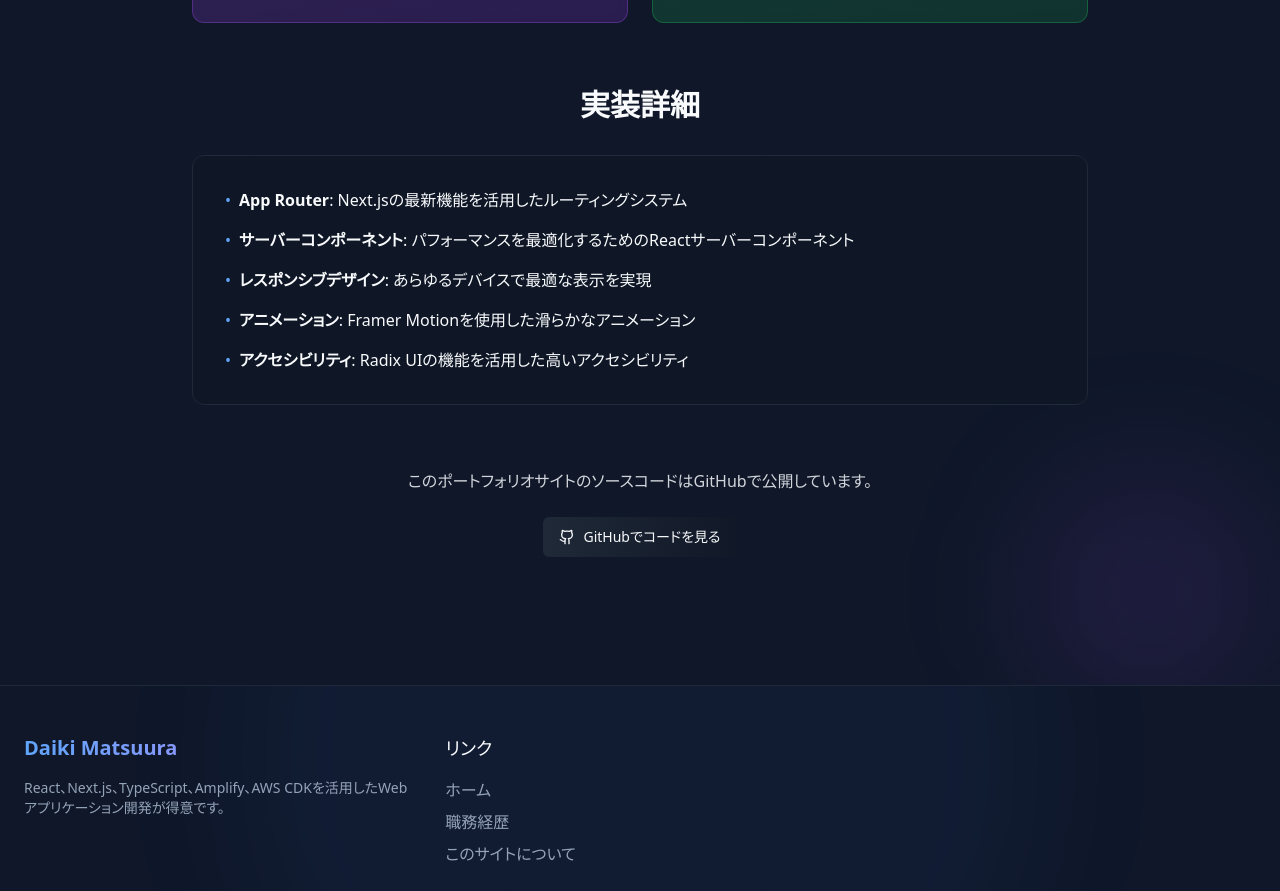
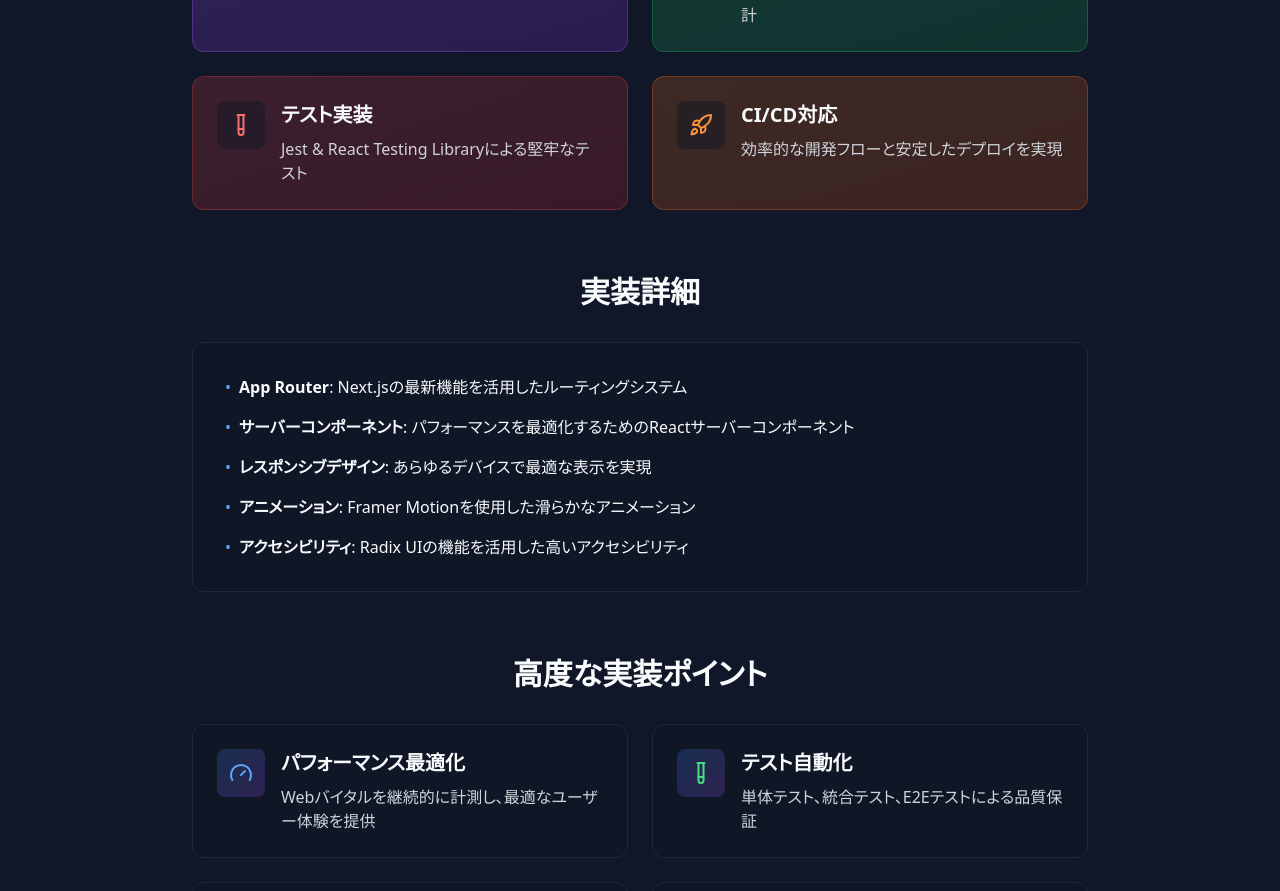
Before and after one commit to daikimatsura/portfolio, a Next.js app: page /introduction-this-site in a window 1280 px wide. Shown: the part 740-1631 px from the top of the page. Built offline with nearby package versions, Linux system fonts and the light colour scheme.

Commit message:
コンテンツアップデート

```diff
--- a/src/components/molecules/IntroductionThisSite.tsx
+++ b/src/components/molecules/IntroductionThisSite.tsx
@@ -1,7 +1,17 @@
 "use client";
 
 import { motion } from "framer-motion";
-import { Code, Layers, Palette, Zap, Github } from "lucide-react";
+import {
+  Code,
+  Layers,
+  Palette,
+  Zap,
+  Github,
+  TestTube,
+  Rocket,
+  Shield,
+  Gauge,
+} from "lucide-react";
 import Link from "next/link";
 import { Button } from "@/components/atoms/Button";
 import { ReactNode } from "react";
@@ -53,6 +63,20 @@ const IntroductionThisSite = () => {
       color:
         "from-green-600/20 to-green-700/20 dark:from-green-500/20 dark:to-green-600/20 border-green-600/30 dark:border-green-500/30",
     },
+    {
+      name: "テスト実装",
+      description: "Jest & React Testing Libraryによる堅牢なテスト",
+      icon: <TestTube className="w-6 h-6 text-red-600 dark:text-red-400" />,
+      color:
+        "from-red-600/20 to-red-700/20 dark:from-red-500/20 dark:to-red-600/20 border-red-600/30 dark:border-red-500/30",
+    },
+    {
+      name: "CI/CD対応",
+      description: "効率的な開発フローと安定したデプロイを実現",
+      icon: <Rocket className="w-6 h-6 text-orange-600 dark:text-orange-400" />,
+      color:
+        "from-orange-600/20 to-orange-700/20 dark:from-orange-500/20 dark:to-orange-600/20 border-orange-600/30 dark:border-orange-500/30",
+    },
   ];
 
   // 実装詳細リスト
@@ -77,6 +101,30 @@ const IntroductionThisSite = () => {
     {
       title: "アクセシビリティ",
       description: "Radix UIの機能を活用した高いアクセシビリティ",
+    },
+  ];
+
+  // 新しい実装ポイント
+  const advancedFeatures = [
+    {
+      title: "パフォーマンス最適化",
+      description: "Webバイタルを継続的に計測し、最適なユーザー体験を提供",
+      icon: <Gauge className="w-6 h-6 text-blue-600 dark:text-blue-400" />,
+    },
+    {
+      title: "テスト自動化",
+      description: "単体テスト、統合テスト、E2Eテストによる品質保証",
+      icon: <TestTube className="w-6 h-6 text-green-600 dark:text-green-400" />,
+    },
+    {
+      title: "エラーハンドリング",
+      description: "統一されたエラー処理とフォールバックUIの実装",
+      icon: <Shield className="w-6 h-6 text-red-600 dark:text-red-400" />,
+    },
+    {
+      title: "CI/CD対応",
+      description: "ESLintとTypeScriptによる厳格なコード品質管理",
+      icon: <Rocket className="w-6 h-6 text-purple-600 dark:text-purple-400" />,
     },
   ];
 
@@ -144,6 +192,8 @@ const IntroductionThisSite = () => {
               このポートフォリオサイトは、私のスキルと経験を紹介するために作成しました。
               <br />
               モダンなWeb技術を活用し、パフォーマンスとユーザー体験を重視した設計になっています。
+              <br />
+              テスト駆動開発とCI/CD対応により、高品質なコードベースを維持しています。
             </motion.p>
           </motion.div>
 
@@ -227,24 +277,68 @@ const IntroductionThisSite = () => {
             </motion.div>
           </motion.div>
 
+          {/* 新しい実装ポイントセクション */}
+          <motion.div
+            className="mb-16"
+            initial={{ opacity: 0 }}
+            animate={{ opacity: 1 }}
+            transition={{ delay: 2.0, duration: 0.8 }}
+          >
+            <motion.h2
+              className="text-3xl font-bold mb-8 text-center text-foreground"
+              initial={{ opacity: 0 }}
+              animate={{ opacity: 1 }}
+              transition={{ delay: 2.1, duration: 0.8 }}
+            >
+              高度な実装ポイント
+            </motion.h2>
+            <div className="grid grid-cols-1 md:grid-cols-2 gap-6">
+              {advancedFeatures.map((feature, index) => (
+                <motion.div
+                  key={feature.title}
+                  className="bg-gray-100/50 dark:bg-gray-900/50 backdrop-blur-sm border border-gray-200 dark:border-gray-800 rounded-xl p-6"
+                  {...fadeInUpAnimation}
+                  transition={{ delay: 2.2 + index * 0.1, duration: 0.5 }}
+                  whileHover={{ y: -5 }}
+                >
+                  <div className="flex items-start">
+                    <div className="bg-gradient-to-br from-blue-600/20 to-purple-600/20 dark:from-blue-500/20 dark:to-purple-500/20 p-3 rounded-lg mr-4">
+                      {feature.icon}
+                    </div>
+                    <div>
+                      <h3 className="text-xl font-semibold mb-2 text-foreground">
+                        {feature.title}
+                      </h3>
+                      <p className="text-foreground dark:text-gray-300">
+                        {feature.description}
+                      </p>
+                    </div>
+                  </div>
+                </motion.div>
+              ))}
+            </div>
+          </motion.div>
+
           {/* ソースコードリンク */}
           <motion.div
             className="text-center"
             initial={{ opacity: 0 }}
             animate={{ opacity: 1 }}
-            transition={{ delay: 2.1, duration: 0.8 }}
+            transition={{ delay: 2.6, duration: 0.8 }}
           >
             <motion.p
               className="text-foreground dark:text-gray-300 mb-6"
               initial={{ opacity: 0 }}
               animate={{ opacity: 1 }}
-              transition={{ delay: 2.3, duration: 0.8 }}
+              transition={{ delay: 2.7, duration: 0.8 }}
             >
               このポートフォリオサイトのソースコードはGitHubで公開しています。
+              <br />
+              コーディングガイドラインに基づいた一貫性のある実装を確認できます。
             </motion.p>
             <motion.div
               {...fadeInUpAnimation}
-              transition={{ delay: 2.5, duration: 0.8 }}
+              transition={{ delay: 2.8, duration: 0.8 }}
             >
               <Button className="bg-gradient-to-r from-gray-800 to-gray-900 hover:from-gray-700 hover:to-gray-800">
                 <Link
```
Also changed, not shown: 1 other file (tests, documents, lock files or other folders).
